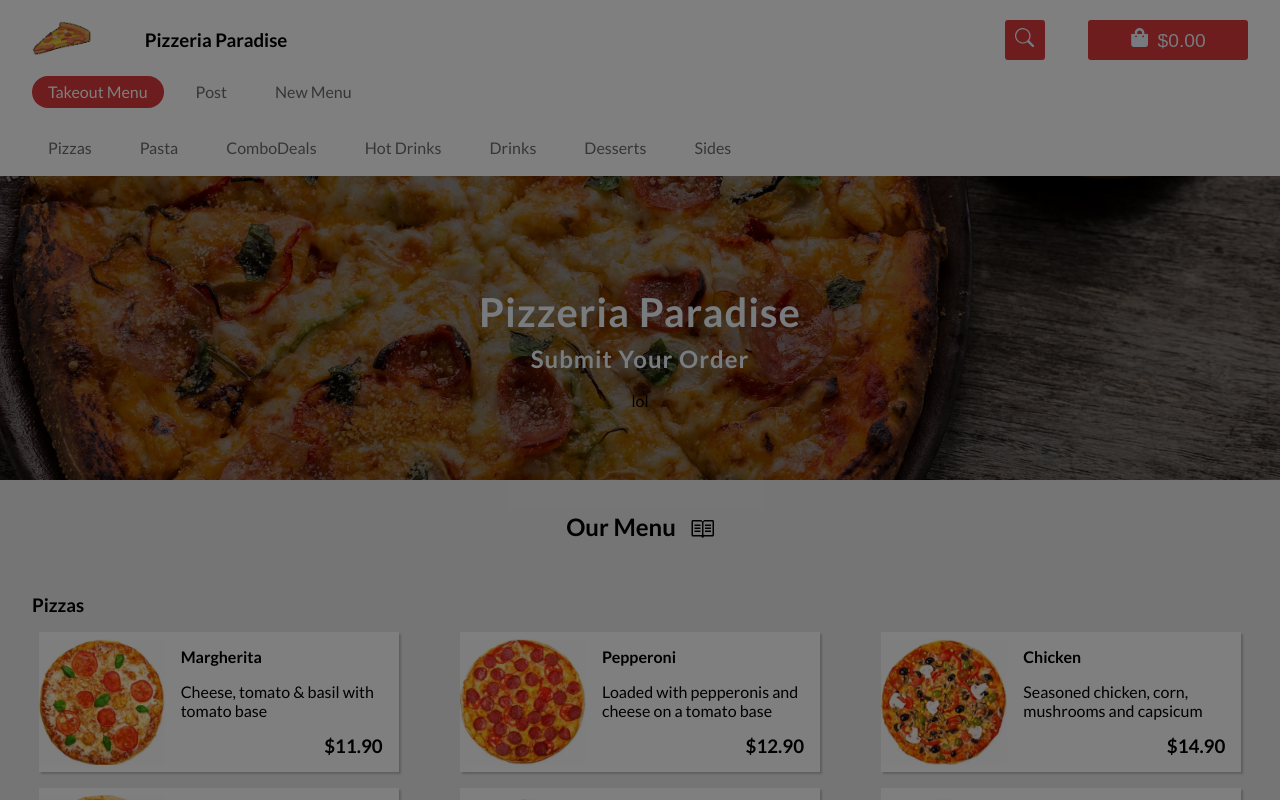
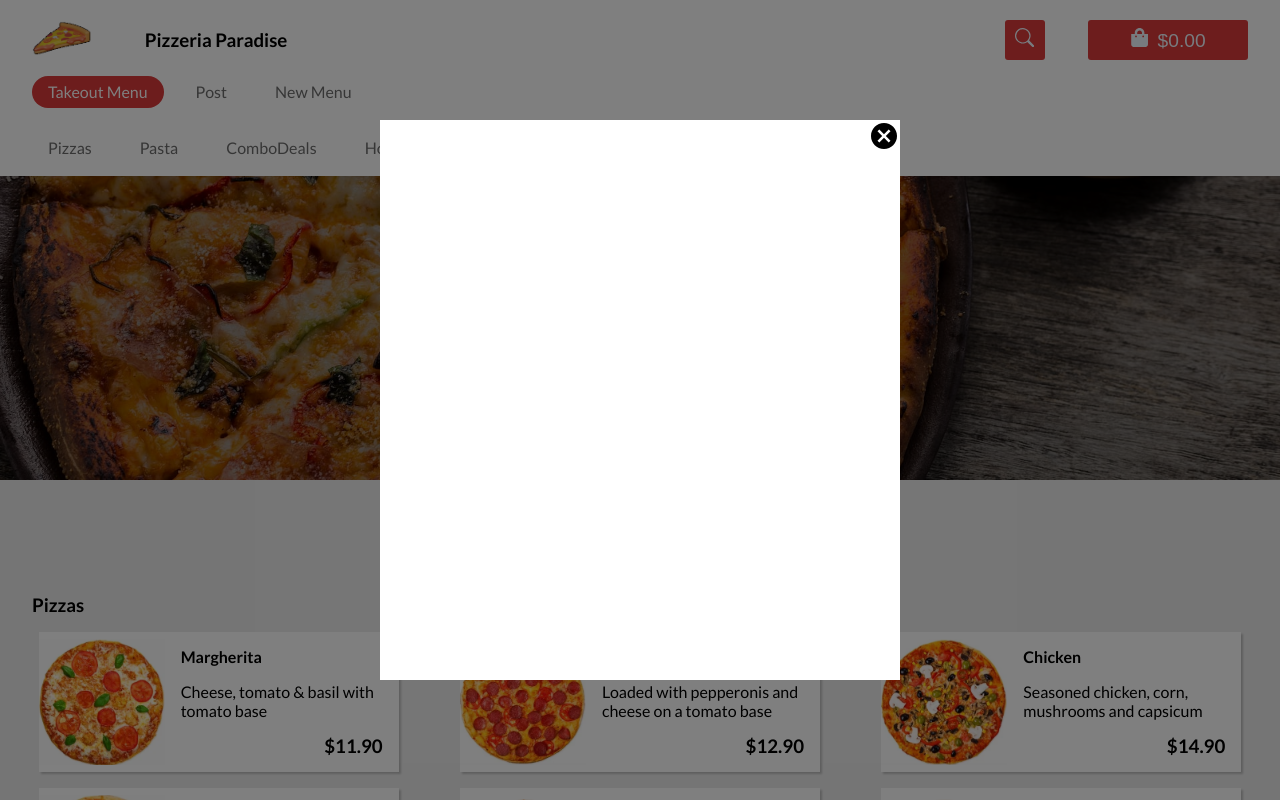
Before and after one commit to ajarek/react-57-vite-pizzeria-online-ordering-system, a React (Vite) app: page / in a window 1280 px wide. Both pictures are taken after a click on the button "$0.00". Shown: the top 800 px of the page. Built offline with nearby package versions, Linux system fonts and the light colour scheme.

Commit message:
added close to Cart

```diff
--- a/src/components/Cart/Cart.css
+++ b/src/components/Cart/Cart.css
@@ -0,0 +1,22 @@
+.cart{
+  width: 520px;
+  min-height: 70vh;
+  background-color: #fff;
+  display: flex;
+  flex-direction: column;
+  align-items: center;
+  justify-content: space-between;
+  padding: 2rem;
+  position: relative;
+}
+.cart .close{
+  font-size: 2rem;
+  position: absolute;
+  top: 0;
+  right: 0;
+  cursor: pointer;
+  transition: all 0.4s ease-in-out;
+}
+.cart .close:hover{
+  font-size: 2.5rem;
+}
--- a/src/components/Cart/Cart.jsx
+++ b/src/components/Cart/Cart.jsx
@@ -1,11 +1,17 @@
 import React ,{useEffect, useState, useContext} from 'react'
+import { IoMdCloseCircle } from 'react-icons/io';
 import { AppContext } from '../../App'
 import './Cart.css'
 const Cart = () => {
-  const {items, setItems, count, setCount, valueAll,addToCart,setAddToCart} = useContext(AppContext)
+  const {items, setItems, count, setCount, valueAll,addToCart,setAddToCart,openCart,setOpenCart} = useContext(AppContext)
   return (
-    <div>
-      lol
+    <div className='cart'>
+     <div
+       className="close"
+       onClick={()=>setOpenCart(null)}
+       >
+        <IoMdCloseCircle/>
+        </div>
     </div>
   )
 }
```
